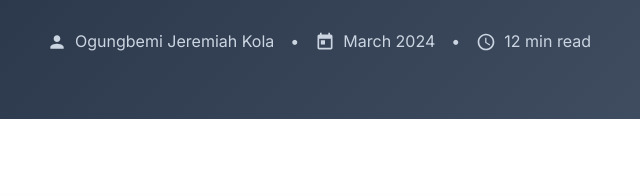
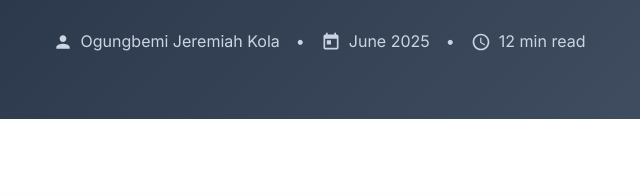
Before and after one commit to Jerriward007/how-to-be-a-good-class-president, a plain HTML site: page index.html in a window 1280 px wide. Shown: the part 262-458 px from the top of the page, 321-961 px from the left. Drawn offline with nearby package versions, Linux system fonts and the light colour scheme; grey boxes are pictures that could not be loaded.

Commit message:
Update index.html

```diff
--- a/index.html
+++ b/index.html
@@ -43,7 +43,7 @@
       </path>
      </svg>
      <span>
-      March 2024
+      June 2025
      </span>
     </div>
     <span>
```
